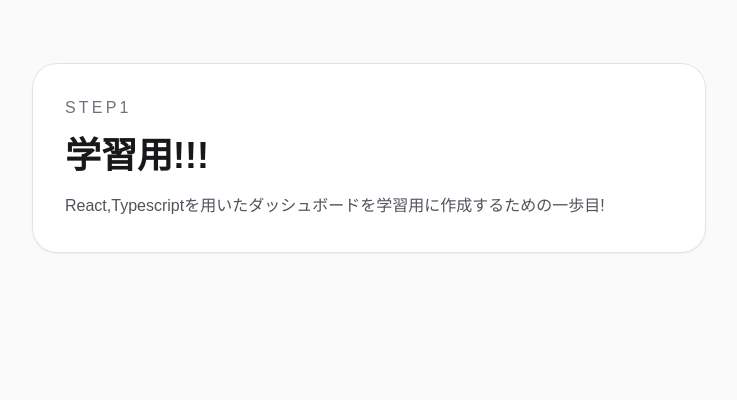
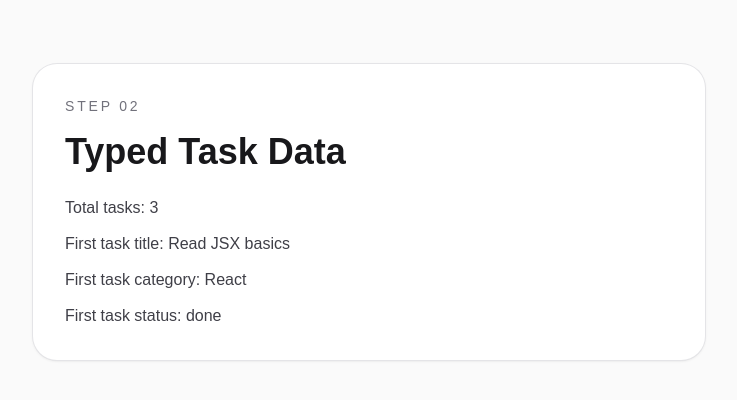
Before and after one commit to kyanagis/react-next-ts-study, a Next.js app: page / in a window 1280 px wide. Shown: the top 400 px of the page, without its empty margins (271-1008 px from the left). Built offline with nearby package versions, Linux system fonts and the light colour scheme.

Commit message:
feat: add typed task data

```diff
--- a/app/page.tsx
+++ b/app/page.tsx
@@ -1,19 +1,50 @@
+type Taskstatus = "todo" | "doing" | "done"
+
+type Task = {
+  id: number;
+  title: string;
+  category: string;
+  status: Taskstatus;
+};
 
 
-export default function Home() {
-  const pagetitle: string = "学習用!!!";
-  const description: string =
-    "React,Typescriptを用いたダッシュボードを学習用に作成するための一歩目!";
+const tasks: Task[] = [
+  {id: 1, title: "Read JSX basics", category: "React", status: "done"},
+  {
+    id: 2,
+    title: "Practice useState",
+    category: "React",
+    status: "doing",
+  },
+  {
+    id: 3,
+    title: "Review TypeScript types",
+    category: "TypeScript",
+    status: "todo",
+  },
+];
+
+
+export default function Home(){
+  const firstTask: Task = tasks[0];
 
   return (
     <main className="min-h-screen bg-zinc-50 px-6 py-16 text-zinc-900">
       <div className="mx-auto max-w-2xl rounded-3xl bg-white p-8 shadow-sm ring-1 ring-zinc-200">
-        <p className="text-1xl font-medium uppercase tracking-[0.2em] text-zinc-500">
-          step1
+        <p className="text-sm font-medium uppercase tracking-[0.2em] text-zinc-500">
+          Step 02
         </p>
-        <h1 className="mt-4 text-4xl font-semibold">{pagetitle}</h1>
-        <p className="mt-4 leading-7 text-zinc-600">{description}</p>
+        <h1 className="mt-4 text-4xl font-semibold"> Typed Task Data</h1>
+
+        <div className="mt-6 space-y-3 text-zinc-700">
+          <p> Total tasks: {tasks.length}</p>
+          <p> First task title: {firstTask.title}</p>
+          <p> First task category: {firstTask.category}</p>
+          <p> First task status: {firstTask.status}</p>
+        </div>
       </div>
     </main>
-  );
+
+  )
+
 }
```
